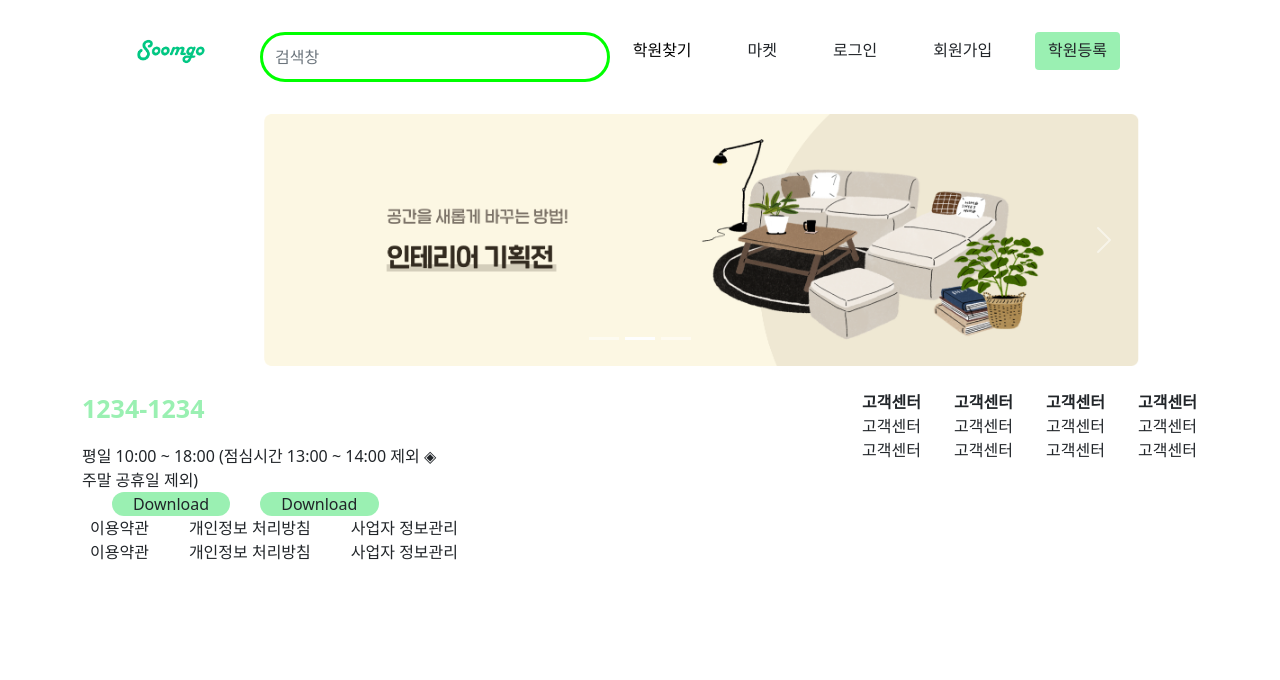
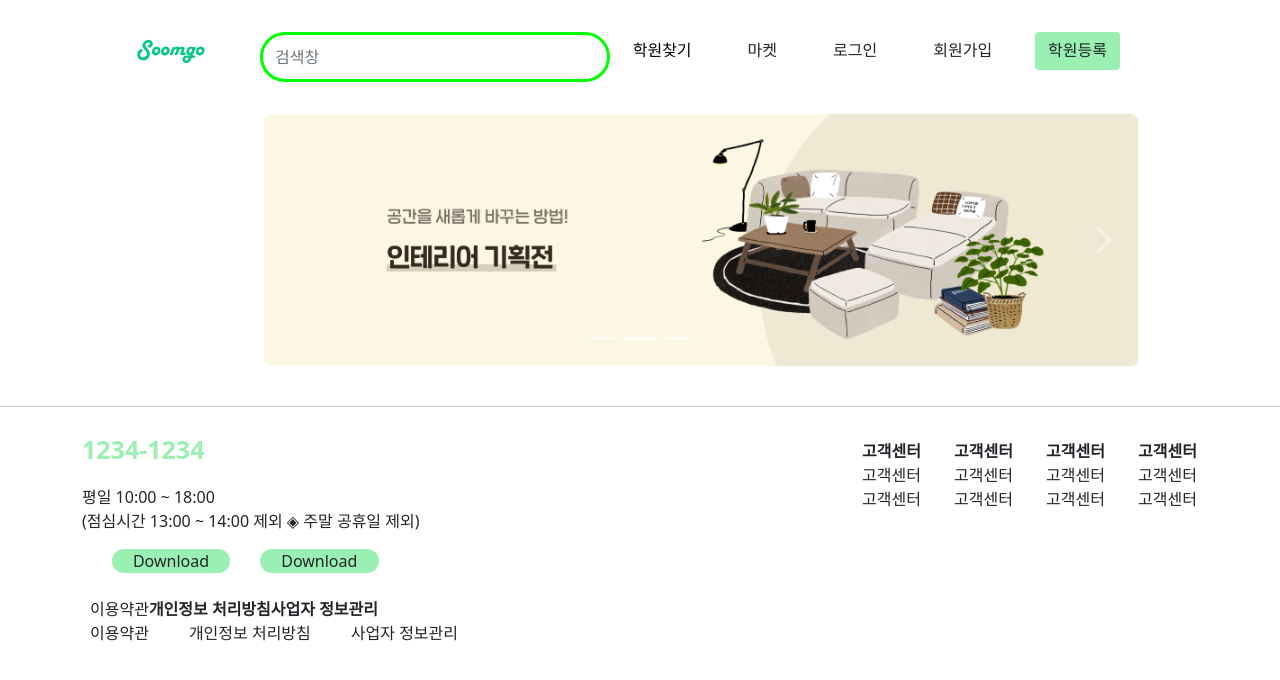
Before and after one commit to swh7j/meetingApp, a React (Create React App) app in the folder frontend/: page / in a window 1280 px wide. Shown: the top 680 px of the page. Built offline with nearby package versions, Linux system fonts and the light colour scheme; a web font is replaced by a local one.

Commit message:
2022-05-06 || 17:55

```diff
--- a/frontend/src/components/Footer.jsx
+++ b/frontend/src/components/Footer.jsx
@@ -12,42 +12,43 @@ class FooterComponent extends Component {
     render() {
         return (
             <div>
+                <hr></hr>
                 <footer className="footer">
                     <div className="container">
-                           <div className="row">
+                           <div className="row py-2">
                                <div className="col-md-4">
                                    <div> <p style={{'font-weight' : 'bold', 'color': '#9AF0B2','font-size':'25px'}}>1234-1234</p> </div>
-                                   <div> 평일 10:00 ~ 18:00 (점심시간 13:00 ~ 14:00 제외 ◈ 주말 공휴일 제외) </div>
-                                   <div className="nav text-center">
+                                   <div> 평일 10:00 ~ 18:00 <br></br> (점심시간 13:00 ~ 14:00 제외 ◈ 주말 공휴일 제외) </div>
+                                   <div className="nav text-center my-3">
                                        <div className="download col-md-4 offset-1 " > <i className="fab fa-google"></i>Download</div>
                                        <div className="download col-md-4 offset-1"> <i className="fab fa-google"></i>Download</div>
                                    </div>
                                </div>
-                               <div className="col-md-4 offset-4 nav noti">
+                               <div className="col-md-4 offset-4 nav noti my-2">
                                    <div className="col-md-3">
                                        <ul>
-                                           <li style={{'font-weight' : 'bold'}}>고객센터</li>
+                                           <li style={{'font-weight' : 'bold', 'font-decoration' : 'none'}}>고객센터</li>
                                            <li>고객센터</li>
                                            <li>고객센터</li>
                                        </ul>
                                    </div>
                                    <div className="col-md-3">
                                        <ul>
-                                           <li style={{'font-weight' : 'bold'}}>고객센터</li>
+                                           <li style={{'font-weight' : 'bold', 'font-decoration' : 'none'}}>고객센터</li>
                                            <li>고객센터</li>
                                            <li>고객센터</li>
                                        </ul>
                                    </div>
                                    <div className="col-md-3">
                                        <ul>
-                                           <li style={{'font-weight' : 'bold'}}>고객센터</li>
+                                           <li style={{'font-weight' : 'bold', 'font-decoration' : 'none'}}>고객센터</li>
                                            <li>고객센터</li>
                                            <li>고객센터</li>
                                        </ul>
                                    </div>
                                    <div className="col-md-3">
                                        <ul>
-                                           <li style={{'font-weight' : 'bold'}}>고객센터</li>
+                                          <li style={{'font-weight' : 'bold', 'font-decoration' : 'none'}}>고객센터</li>
                                            <li>고객센터</li>
                                            <li>고객센터</li>
                                        </ul>
@@ -59,8 +60,8 @@ class FooterComponent extends Component {
                                    <div className="nav">
                                        <ul className="nav mx-2">
                                            <li >이용약관</li>
-                                           <li style={{'margin-left':'40px'}}>개인정보 처리방침</li>
-                                           <li style={{'margin-left':'40px'}}>사업자 정보관리</li>
+                                           <li style={{'font-weight' : 'bold', 'font-decoration' : 'none'}}>개인정보 처리방침</li>
+                                           <li style={{'font-weight' : 'bold', 'font-decoration' : 'none'}}>사업자 정보관리</li>
                                        </ul>
                                    </div>
                                    <div className="nav">
```
